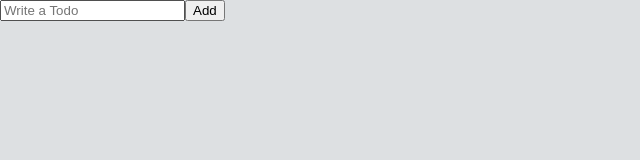
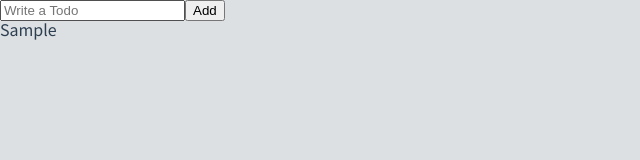
Before and after one commit to studyingheesu/todo-coil, a React (Create React App) app: page / in a window 1280 px wide. Both pictures are taken after typing "Sample" into the empty fields and a click on the button "Add". Shown: the top 160 px of the page, without its empty margins (0-640 px from the left). Built offline with nearby package versions, Linux system fonts and the light colour scheme.

Commit message:
recoil todolist

```diff
--- a/src/components/ToDoList.tsx
+++ b/src/components/ToDoList.tsx
@@ -1,10 +1,23 @@
 import { useForm } from 'react-hook-form';
+import { atom, useRecoilState } from 'recoil';
+import styled from 'styled-components';
+
+interface IToDo {
+  text: string;
+  id: number;
+  category: 'TO_DO' | 'DOING' | 'DONE';
+}
+const toDosState = atom<IToDo[]>({
+  key: 'toDo',
+  default: [],
+});
 
 interface IForm {
   todo: string;
 }
+const ToDoList = () => {
+  const [todos, setTodos] = useRecoilState(toDosState);
 
-const ToDoList = () => {
   const {
     register,
     handleSubmit,
@@ -12,9 +25,21 @@ const ToDoList = () => {
     formState: { errors },
   } = useForm<IForm>();
   const onValid = ({ todo }: IForm) => {
-    console.log(todo);
+    setTodos((todos) => [
+      ...todos,
+      {
+        id: Date.now(),
+        text: todo,
+        category: 'TO_DO',
+      },
+    ]);
+
     setValue('todo', '');
   };
+
+  const List = styled.ul``;
+  const Item = styled.li``;
+
   return (
     <div>
       <form onSubmit={handleSubmit(onValid)}>
@@ -26,6 +51,13 @@ const ToDoList = () => {
           <span>{errors?.todo?.message}</span>
         </p>
       </form>
+      <List>
+        {todos.map(({ id, text, category }) => (
+          <Item key={id} className={`${category}`}>
+            {text}
+          </Item>
+        ))}
+      </List>
     </div>
   );
 };
```
